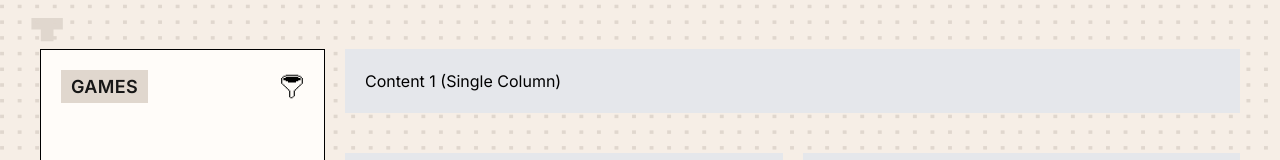
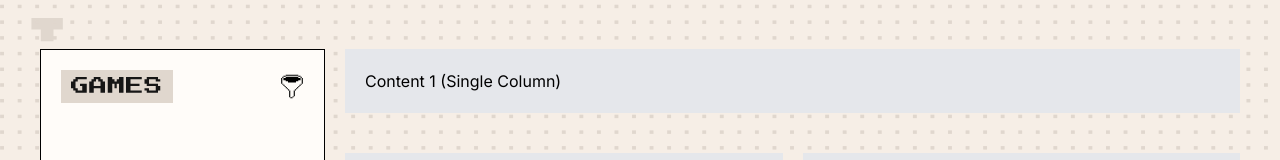
Before and after one commit to sakukuku/fun-blocks-blog-original, a Next.js app: page / in a window 1280 px wide. Shown: the part 125-285 px from the top of the page. Built offline with nearby package versions, Linux system fonts and the light colour scheme.

Commit message:
fix: Tags styles update

```diff
--- a/src/components/Tag/Tag.tsx
+++ b/src/components/Tag/Tag.tsx
@@ -12,23 +12,36 @@ export const Tag = (prop: TagProps) => {
       <>
         {type === 'section' &&
             <div
-                className="inline-flex items-center justify-center bg-merino p-2.5 h-[33px] text-nero uppercase text-lg font-semibold leading-[120%] tracking-[0.36px]"
-                style={{fontSize: '18px', lineHeight: '120%', letterSpacing: '0.36px'}}>
+                className="inline-flex items-center justify-center bg-merino p-2.5 h-[33px] text-nero uppercase leading-[120%] tracking-[0.36px]"
+                style={{
+                  fontSize: '18px',
+                  lineHeight: '120%',
+                  letterSpacing: '0.36px',
+                  fontFamily: '"Press Start 2P", cursive'
+                }}>
               {text}
             </div>
 
         }
         {type === 'relevance' &&
             <div
-                className="inline-flex items-center justify-center bg-merino p-[5px] h-[19px] text-nero uppercase text-lg font-semibold leading-[120%] tracking-[0.36px] border-solid border-nero border-[1px]"
-                style={{fontSize: '18px', lineHeight: '120%', letterSpacing: '0.36px'}}>
+                className="inline-flex items-center justify-center bg-merino p-[5px] h-[19px] text-nero uppercase leading-[120%] tracking-[0.36px] border-solid border-nero border-[1px]"
+                style={{
+                  fontSize: '18px',
+                  lineHeight: '120%',
+                  letterSpacing: '0.36px',
+                }}>
               {text}
             </div>
         }
         {type === 'more' &&
             <div
-                className="inline-flex items-center justify-center bg-merino p-[5px] h-[19px] text-nero uppercase text-lg font-semibold leading-[120%] tracking-[0.36px] border-solid border-nero border-[1px]"
-                style={{fontSize: '18px', lineHeight: '120%', letterSpacing: '0.36px'}}>
+                className="inline-flex items-center justify-center bg-merino p-[5px] h-[19px] text-nero uppercase leading-[120%] tracking-[0.36px] border-solid border-nero border-[1px]"
+                style={{
+                  fontSize: '18px',
+                  lineHeight: '120%',
+                  letterSpacing: '0.36px',
+                }}>
               {numberOfMore}+
             </div>
         }
```
